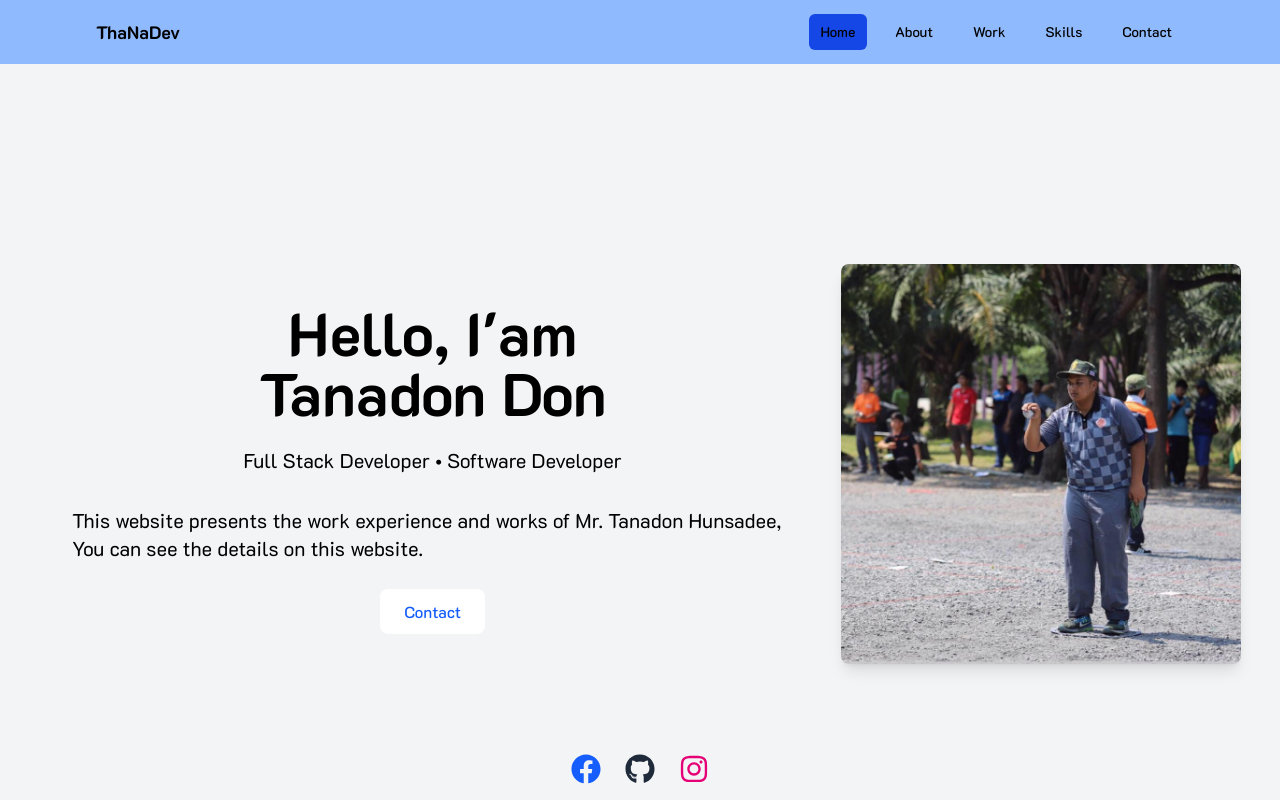
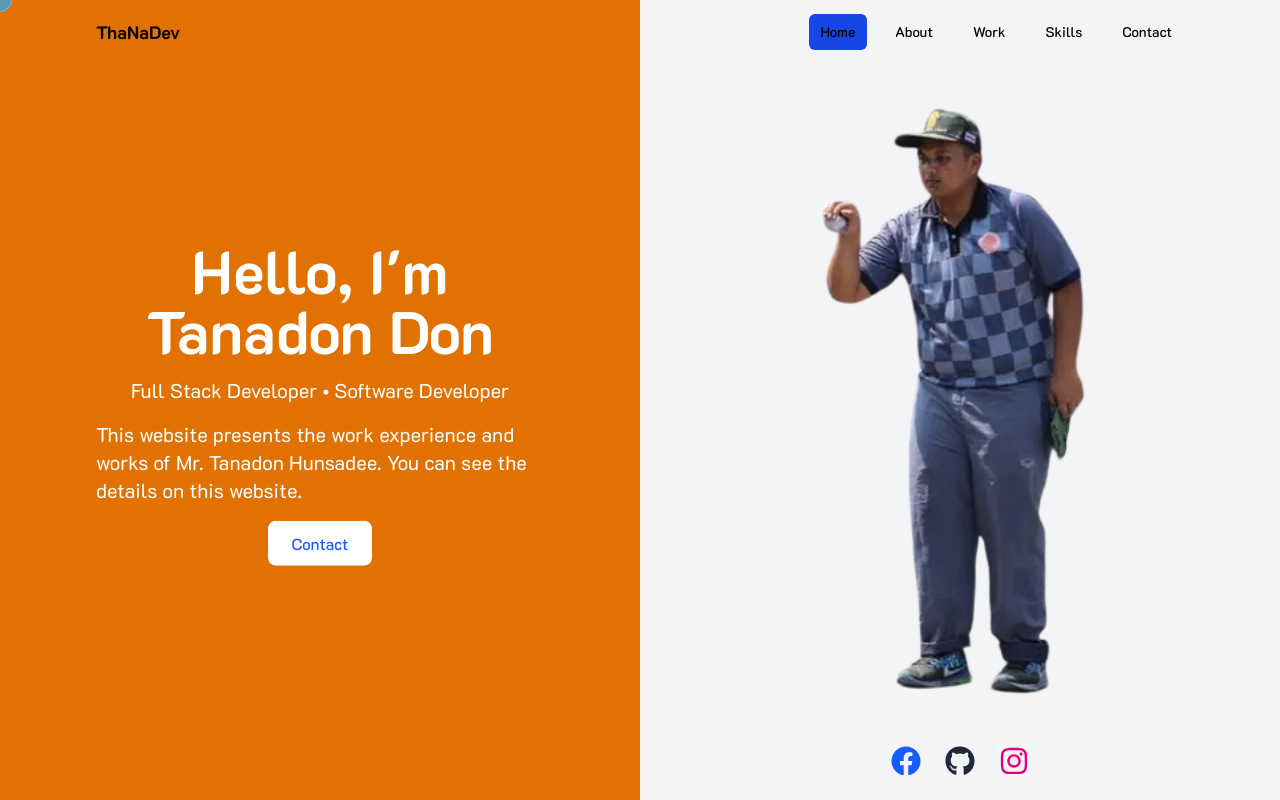
Before and after one commit to tanadonhundev/thana-dev-next, a Next.js app: page / in a window 1280 px wide. Shown: the top 800 px of the page. Built offline with nearby package versions, Linux system fonts and the light colour scheme.

Commit message:
refator Home section

```diff
--- a/src/app/globals.css
+++ b/src/app/globals.css
@@ -36,6 +36,32 @@ h1::after {
   animation: underline 0.5s forwards;
 }
 
+.custom-cursor {
+  position: fixed;
+  top: 0; left: 0;
+  width: 24px; height: 24px;
+  background: transparent;           /* transparent ให้เห็นเบื้องหลัง */
+  border-radius: 50%;
+  pointer-events: none;
+  z-index: 9999;
+
+  /* สร้างฟิล์มเอ็กซ์เรย์ด้วย backdrop-filter + blend-mode */
+  backdrop-filter: invert(1) brightness(1.2) contrast(1.1);
+  mix-blend-mode: screen;
+
+  /* ใช้ขอบบาง ๆ เพื่อให้เห็นขอบวง */
+  border: 1px solid rgba(255,255,255,0.4);
+
+  /* จัดกึ่งกลาง และ transition */
+  transform: translate(-50%, -50%) scale(1);
+  transition: transform 0.1s ease-out, opacity 0.2s ease;
+  opacity: 0.7;
+}
+
+.custom-cursor:hover {
+  transform: translate(-50%, -50%) scale(5);
+}
+
 @keyframes underline {
   to {
     width: 100%;
--- a/src/app/layout.tsx
+++ b/src/app/layout.tsx
@@ -14,9 +14,7 @@ export default function RootLayout({
 }>) {
   return (
     <html lang="en">
-       <body className={`${k2d.className}`}>
-        {children}
-      </body>
+      <body className={`${k2d.className}`}>{children}</body>
     </html>
   );
 }
--- a/src/app/page.tsx
+++ b/src/app/page.tsx
@@ -5,10 +5,43 @@ import HomeSection from "../views/HomeSection";
 import Navbar from "../components/Navbar";
 import SkillSection from "../views/SkillSection";
 import WorkSection from "../views/WorkSection";
+import { useEffect, useRef } from "react";
 
 export default function Home() {
+  const cursorRef = useRef<HTMLDivElement>(null);
+
+  useEffect(() => {
+    const cursor = cursorRef.current;
+
+    const moveCursor = (e: MouseEvent) => {
+      if (!cursor) return;
+
+      cursor.style.top = `${e.clientY}px`;
+      cursor.style.left = `${e.clientX}px`;
+
+      // ให้เคอร์เซอร์โปร่งแสงเมื่อไม่ได้ hover
+      cursor.style.opacity = "0.5";
+
+      const target = e.target as HTMLElement;
+      console.log(target.tagName);
+
+      if (target.tagName !== "DIV") {
+        cursor.style.transform = `translate(-50%, -50%) scale(3)`;
+      } else {
+        cursor.style.backgroundColor = "#1d4ed8"; // กลับเป็นน้ำเงิน
+        cursor.style.opacity = "4"; // ให้ชัดเจนเมื่อ hover
+        cursor.style.transform = `translate(-50%, -50%) scale(1)`;
+      }
+    };
+
+    document.addEventListener("mousemove", moveCursor);
+    return () => {
+      document.removeEventListener("mousemove", moveCursor);
+    };
+  }, []);
   return (
     <div>
+      <div ref={cursorRef} className="custom-cursor" />
       <Navbar />
       <HomeSection />
       <AboutSection />
--- a/src/components/Navbar.tsx
+++ b/src/components/Navbar.tsx
@@ -42,7 +42,7 @@ export default function Navbar() {
       className={`fixed inset-x-0 top-0 z-50 transition-all duration-300 ${
         isScrolled
           ? "bg-blue-500/90 shadow-lg" // เปลี่ยนเป็นพื้นหลังสีเข้มพร้อมความโปร่งใส
-          : "bg-blue-500/50 "
+          : "bg-blue-500/0 "
       }`}
     >
       <div className="max-w-6xl mx-auto px-4 sm:px-6 lg:px-8">
--- a/src/views/HomeSection.tsx
+++ b/src/views/HomeSection.tsx
@@ -1,54 +1,83 @@
+import { motion } from "framer-motion";
 import Image from "next/image";
-import React from "react";
+import React, { useState } from "react";
 import { FaFacebook, FaGithub, FaInstagram } from "react-icons/fa"; // Import icons
 
 export default function HomeSection() {
+  const [rotate, setRotate] = useState({ x: 0, y: 0 });
+
+  const handleMouseMove = (e: React.MouseEvent<HTMLDivElement>) => {
+    const { clientX, clientY, currentTarget } = e;
+    const rect = currentTarget.getBoundingClientRect();
+
+    const offsetX = ((clientX - rect.left) / rect.width - 0.5) * 60; // -15 to 15 deg
+    const offsetY = ((clientY - rect.top) / rect.height - 0.5) * 60; // -15 to 15 deg
+
+    setRotate({ x: -offsetY, y: offsetX }); // หมุนตามแกนตรงข้าม
+  };
+
+  const handleMouseLeave = () => {
+    setRotate({ x: 0, y: 0 }); // reset เมื่อออกจากกรอบ
+  };
+
   return (
     <div>
-      <section id="home" className="py-16 bg-gray-100">
-        <div className="max-w-7xl mx-auto px-4 sm:px-6 lg:px-8 h-screen flex flex-col md:flex-row items-center justify-between">
-          {/* คอลัมน์ข้อความ */}
-          <div className="max-w-7xl mx-auto px-4 sm:px-6 lg:px-8 flex flex-col items-center justify-center text-center h-screen">
-            <p className="text-4xl sm:text-6xl font-bold transition duration-300 hover:scale-105">
-              Hello, I&apos;am
+      <section id="home" className="h-screen">
+        <div className="flex flex-col md:flex-row h-full">
+          {/* ฝั่งซ้าย - ข้อความ พร้อมพื้นหลัง amber */}
+          <div className="bg-amber-600 w-full md:w-1/2 flex flex-col items-center justify-center text-center px-6 py-12">
+            <p className="text-4xl sm:text-6xl font-bold transition duration-300 hover:scale-105 text-white">
+              Hello, I&apos;m
             </p>
-            <p className="text-4xl sm:text-6xl font-bold transition duration-300 hover:scale-105">
+            <p className="text-4xl sm:text-6xl font-bold transition duration-300 hover:scale-105 text-white">
               Tanadon Don
             </p>
-            <div className="overflow-hidden w-full mt-4">
-              <p className="text-lg sm:text-xl p-2 ">
+            <div className="mt-4">
+              <p className="text-lg sm:text-xl text-white">
                 Full Stack Developer • Software Developer
               </p>
             </div>
-            <div className="overflow-hidden w-full mt-4">
-              <p className="text-lg sm:text-xl p-2 text-left">
+            <div className="mt-4">
+              <p className="text-lg sm:text-xl text-white text-left max-w-md">
                 This website presents the work experience and works of Mr.
-                Tanadon Hunsadee, You can see the details on this website.
+                Tanadon Hunsadee. You can see the details on this website.
               </p>
             </div>
             <div className="mt-8 animate-bounce">
               <a
                 href="#contact"
-                className="bg-white text-blue-600 px-6 py-3 rounded-lg font-medium hover:bg-gray-200 animate-bounce"
+                className="bg-white text-blue-600 px-6 py-3 rounded-lg font-medium hover:bg-gray-200"
               >
                 Contact
               </a>
             </div>
           </div>
 
-          {/* คอลัมน์รูปภาพ */}
-          <div className="mt-8 md:mt-0 md:w-1/2 flex justify-center">
+          {/* ฝั่งขวา - รูปภาพ พร้อมพื้นหลังเทา */}
+          <div className="bg-gray-100 w-full md:w-1/2 not-first:flex items-center justify-center p-6 relative">
+            <div
+              className="w-full h-screen flex items-center justify-center bg-gray-100 "
+              onMouseMove={handleMouseMove}
+              onMouseLeave={handleMouseLeave}
+            >
+              <motion.div
+                animate={{
+                  rotateX: rotate.x,
+                  rotateY: rotate.y,
+                }}
+                transition={{ type: "spring", stiffness: 200, damping: 20 }}
+                style={{ perspective: 1000 }}
+              >
                 <Image
-              src="/profile.jpg"
-              alt="Placeholder Image"
-              width={400}
-              height={400}
-              className="rounded-lg shadow-lg max-w-full h-auto"
+                  src="/profile.png"
+                  alt="Profile Image"
+                  width={500}
+                  height={500}
                 />
+              </motion.div>
             </div>
-
             {/* Social media links */}
-          <div className="absolute bottom-4 left-1/2 transform -translate-x-1/2 flex space-x-6">
+            <div className="absolute bottom-6 left-1/2 transform -translate-x-1/2 flex space-x-6">
               <a
                 href="https://www.facebook.com/tanadon.hunsadee"
                 target="_blank"
@@ -75,6 +104,7 @@ export default function HomeSection() {
               </a>
             </div>
           </div>
+        </div>
       </section>
     </div>
   );
```
Also changed, not shown: public/profile.png (added). Lines whose indentation alone changed are shown as unchanged.
